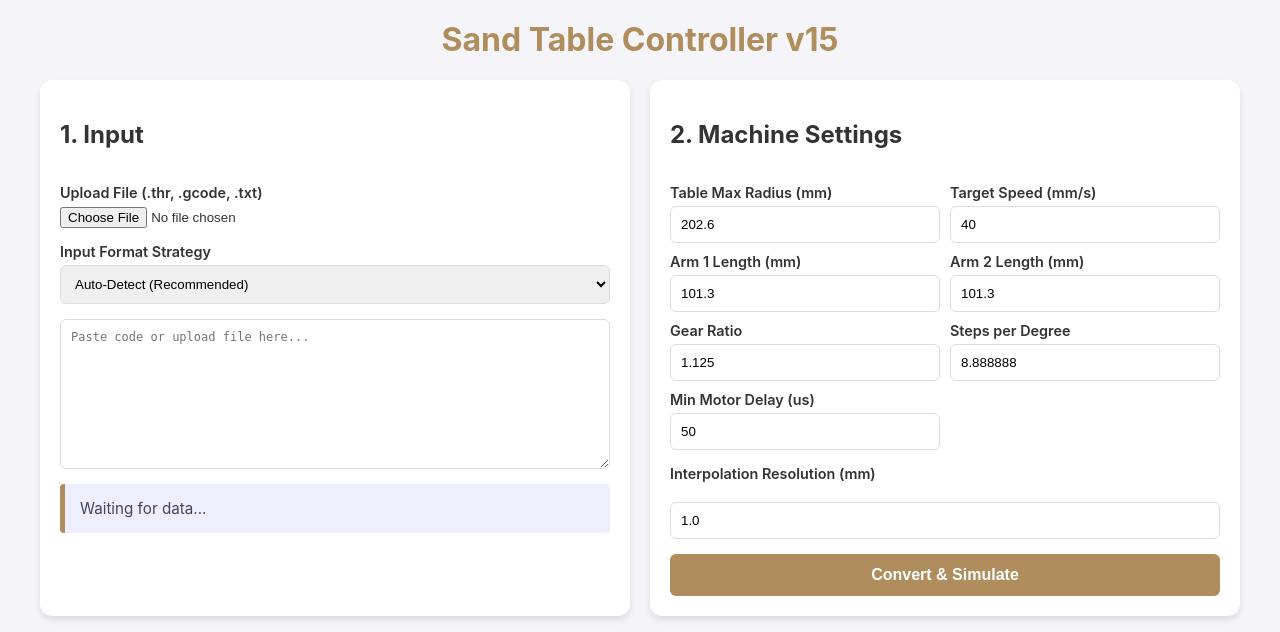
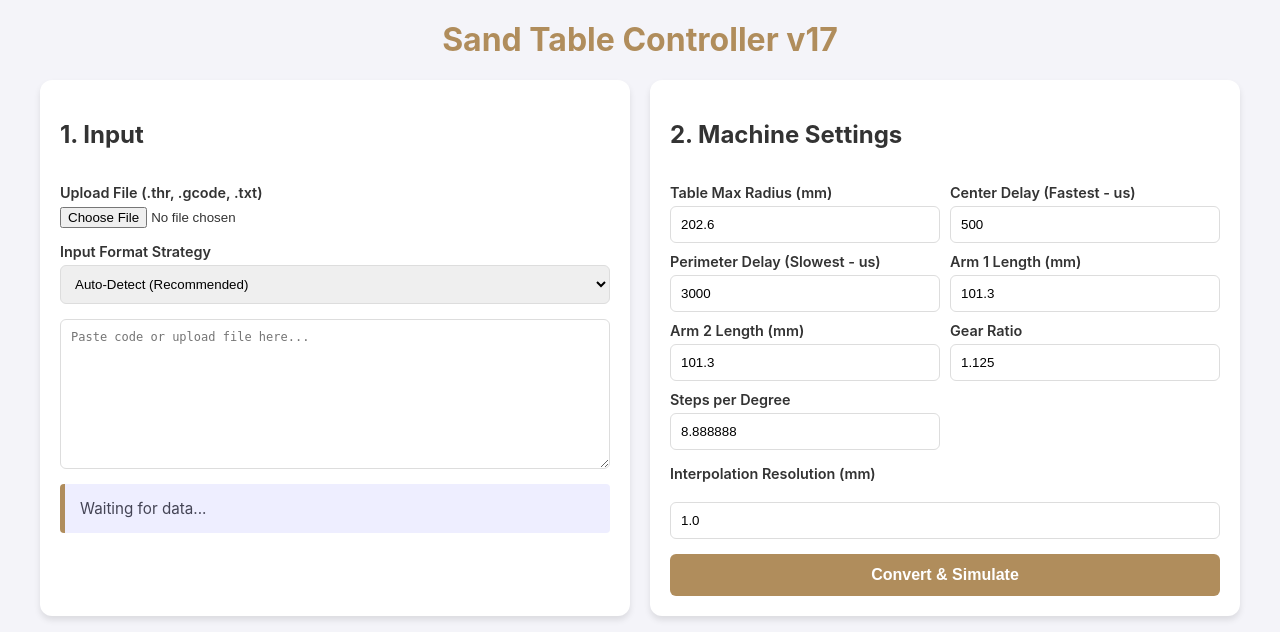
Before and after one commit to packerevans/stepper_gcode_project, a Flask app: page /script in a window 1280 px wide. Shown: the top 632 px of the page. Run offline with Flask 3, Linux system fonts and the light colour scheme.

Commit message:
Update script.html

```diff
--- a/templates/script.html
+++ b/templates/script.html
@@ -3,7 +3,7 @@
 <head>
 <meta charset="UTF-8">
 <meta name="viewport" content="width=device-width, initial-scale=1.0">
-<title>Sand Table Controller v15</title>
+<title>Sand Table Controller v17 (Center Pass-Through)</title>
 <style>
     :root {
         --bg: #f4f4f9;
@@ -122,7 +122,7 @@
 </head>
 <body>
 
-<h1>Sand Table Controller v15</h1>
+<h1>Sand Table Controller v17</h1>
 
 <div class="container">
     <div class="card">
@@ -151,10 +151,16 @@
                 <label>Table Max Radius (mm)</label>
                 <input type="number" id="tableRadius" value="202.6">
             </div>
+
             <div>
-                <label>Target Speed (mm/s)</label>
-                <input type="number" id="targetSpeed" value="40">
+                <label>Center Delay (Fastest - us)</label>
+                <input type="number" id="centerDelay" value="500">
             </div>
+            <div>
+                <label>Perimeter Delay (Slowest - us)</label>
+                <input type="number" id="perimeterDelay" value="3000">
+            </div>
+
             <div>
                 <label>Arm 1 Length (mm)</label>
                 <input type="number" id="L1" value="101.3">
@@ -170,10 +176,6 @@
             <div>
                 <label>Steps per Degree</label>
                 <input type="number" id="stepsPerDeg" value="8.888888" step="0.000001">
-            </div>
-            <div>
-                <label>Min Motor Delay (us)</label>
-                <input type="number" id="minDelay" value="50">
             </div>
         </div>
         <label>Interpolation Resolution (mm)</label>
@@ -386,8 +388,11 @@ function generateSteps(pathPoints) {
     const L2 = parseFloat(document.getElementById('L2').value);
     const gearRatio = parseFloat(document.getElementById('gearRatio').value);
     const stepsPerDeg = parseFloat(document.getElementById('stepsPerDeg').value);
-    const targetSpeedMmSec = parseFloat(document.getElementById('targetSpeed').value);
-    const minDelayUs = parseFloat(document.getElementById('minDelay').value);
+    const tableRadius = parseFloat(document.getElementById('tableRadius').value);
+
+    // SPEED SETTINGS (us)
+    const centerDelay = parseFloat(document.getElementById('centerDelay').value);
+    const perimeterDelay = parseFloat(document.getElementById('perimeterDelay').value);
 
     const stepsPerRad = stepsPerDeg * (180 / Math.PI);
 
@@ -408,17 +413,14 @@ function generateSteps(pathPoints) {
         let dElbow = Math.round(ik.elbow_steps - prevElbow);
 
         if (dBase !== 0 || dElbow !== 0) {
-            let distanceMm = Math.hypot(p.x - pathPoints[i-1].x, p.y - pathPoints[i-1].y);
-            let timeSeconds = distanceMm / targetSpeedMmSec;
-            let maxSteps = Math.max(Math.abs(dBase), Math.abs(dElbow));
 
-            // --- UPDATED SPEED CALCULATION (Removed /2 for Bresenham) ---
-            let calculatedDelay = 1000;
-            if (maxSteps > 0 && timeSeconds > 0) {
-                let timePerStepUs = (timeSeconds * 1000000) / maxSteps;
-                calculatedDelay = timePerStepUs; // No division by 2!
-            }
-            if (calculatedDelay < minDelayUs) calculatedDelay = minDelayUs;
+            // Speed Math
+            let distFromCenter = Math.hypot(p.x, p.y);
+            let rFactor = distFromCenter / tableRadius;
+            if (rFactor > 1.0) rFactor = 1.0;
+
+            // Linear Speed Scaling
+            let calculatedDelay = centerDelay + ((perimeterDelay - centerDelay) * rFactor);
             calculatedDelay = Math.round(calculatedDelay);
 
             commands.push(`G1 ${dElbow} ${dBase} ${calculatedDelay}`);
@@ -457,7 +459,6 @@ function parseOutputAndSimulate() {
             let deltaBase = parseInt(parts[2]);
 
             if (!isNaN(deltaElbow) && !isNaN(deltaBase)) {
-                // Visual Interpolation
                 const maxDist = Math.max(Math.abs(deltaElbow), Math.abs(deltaBase));
                 const stepSize = 40;
                 const segments = Math.max(1, Math.ceil(maxDist / stepSize));
@@ -487,11 +488,33 @@ function getShortestRotation(raw, last) {
 function calculateIK(x, y, lastBaseSteps, lastElbowSteps, L1, L2, gearRatio, stepsPerRad) {
     let dist = Math.hypot(x, y);
     const maxReach = L1 + L2;
+
     if (dist > maxReach) {
         x = (x / dist) * maxReach;
         y = (y / dist) * maxReach;
         dist = maxReach;
     }
+
+    // --- CENTER PASS-THROUGH LOGIC ---
+    // If we are extremely close to the center, force the math to prioritize
+    // keeping the Base Angle steady. This prevents the "Base Spin" issue.
+    // We treat the target as a "fold" at the *current* base angle.
+
+    if (dist < 1.0) { // Within 1mm of center
+
+        // We want the base to stay exactly where it was
+        const targetBaseSteps = lastBaseSteps;
+
+        // At center (dist=0), the internal angle is PI (180 deg).
+        // Elbow Steps = -(PI + GearRatio * BaseAngle) * StepsPerRad
+        // We need to reverse-engineer BaseAngle from lastBaseSteps
+        const currentBaseAngle = -lastBaseSteps / stepsPerRad;
+        const targetElbowSteps = -(Math.PI + gearRatio * currentBaseAngle) * stepsPerRad;
+
+        return { base_steps: targetBaseSteps, elbow_steps: targetElbowSteps };
+    }
+
+    // Standard Math for non-center points
     const lastT1 = -lastBaseSteps / stepsPerRad;
     let cosBend = (dist*dist - L1*L1 - L2*L2) / (2 * L1 * L2);
     cosBend = Math.max(-1, Math.min(1, cosBend));
```
